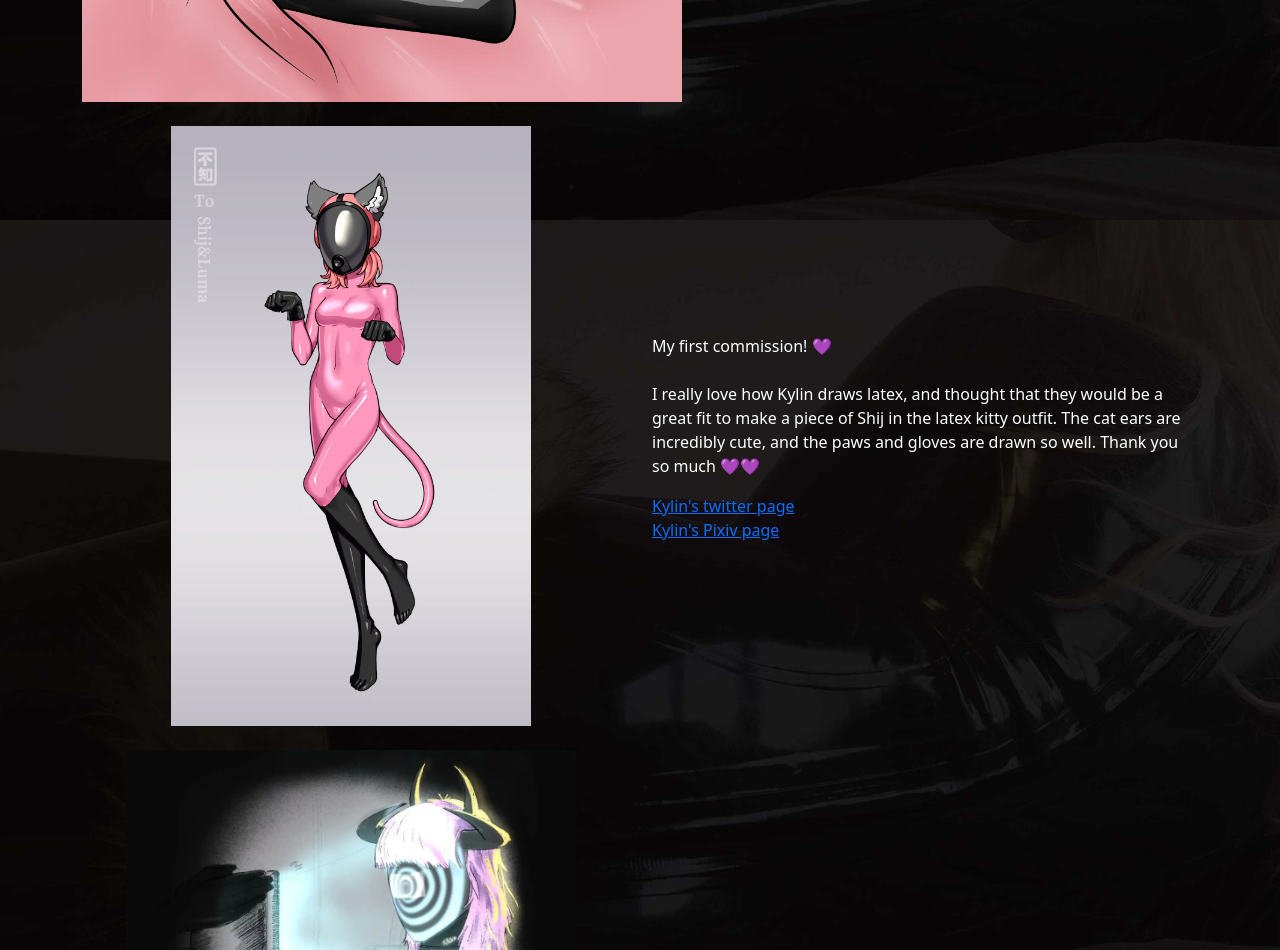
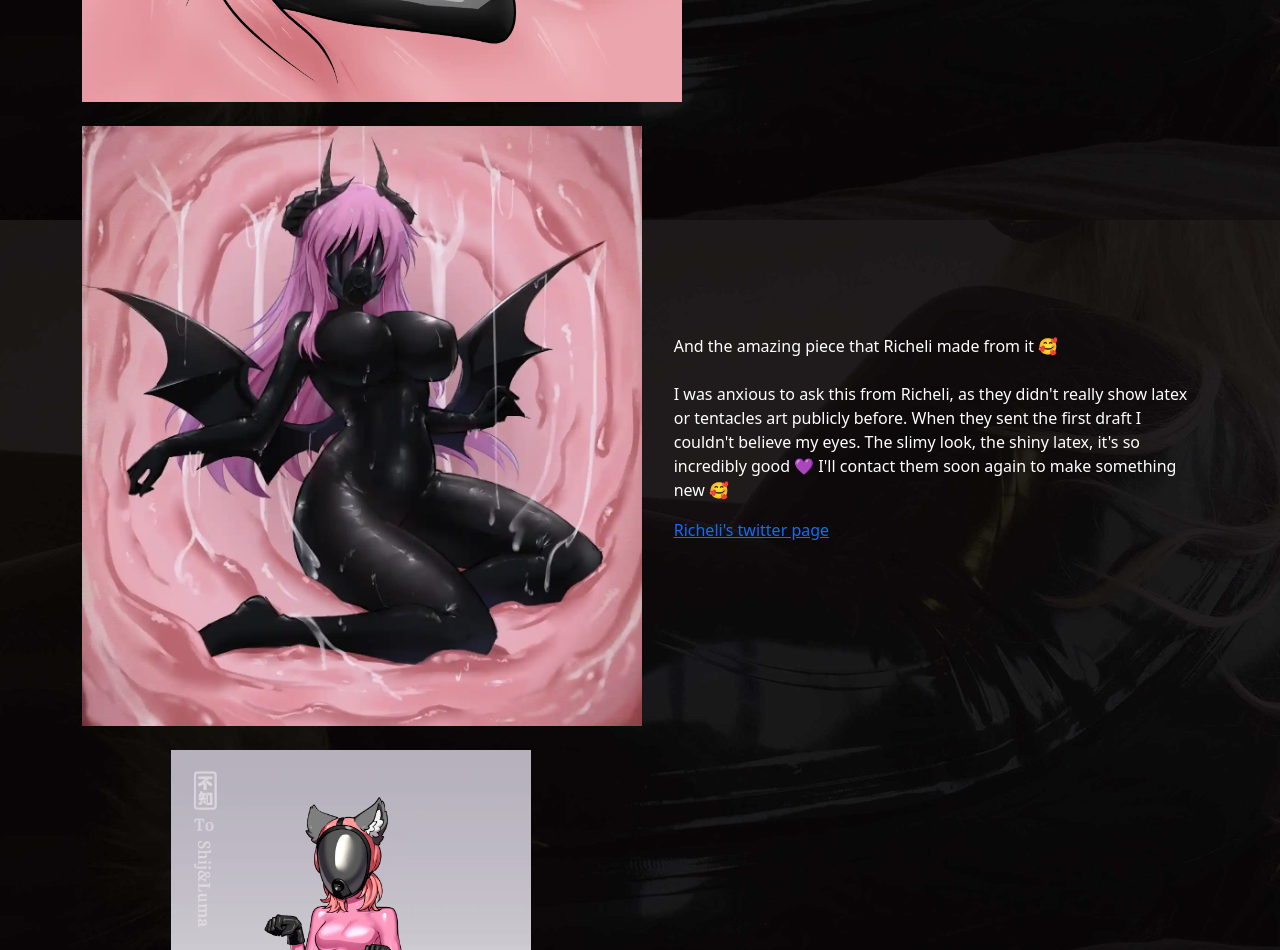
Before and after one commit to Shij411/Shij411.github.io, a plain HTML site: page art.html in a window 1280 px wide. Shown: the part 580-1530 px from the top of the page. Drawn offline with nearby package versions, Linux system fonts and the light colour scheme.

Commit message:
Remove CuriousCat, add Richeli's art, add more Luma and Shij stuff

```diff
--- a/art.html
+++ b/art.html
@@ -50,6 +50,27 @@
                         demon horns. Residing in her lair, covered by slime and tentacles, she lures adventurers into
                         her trap to cover them in latex and bondage 💜
                     </p>
+                </div>
+            </div>
+        </div>
+    </row>
+    <row>
+        <div class="row justify-content-center">
+            <div class="col-lg mb-lg-4">
+                <img src="art/richeli.webp" class="art" alt="" srcset="">
+            </div>
+            <div class="col-lg mx-2 align-self-center">
+                <div class="my-3">
+                    <p>And the amazing piece that Richeli made from it 🥰
+                        <br><br>
+                        I was anxious to ask this from Richeli, as they didn't really show latex or tentacles art publicly
+                        before. When they sent the first draft I couldn't believe my eyes. The slimy look, the shiny latex,
+                        it's so incredibly good 💜
+
+                        I'll contact them soon again to make something new 🥰
+                    </p>
+
+                    <a href="https://x.com/Richeli_159">Richeli's twitter page</a><br>
                 </div>
             </div>
         </div>
--- a/lumascript.js
+++ b/lumascript.js
@@ -2,7 +2,7 @@ var currentImage = document.getElementById("current-image");
 
 var imageThumbs = document.getElementById("image-thumbs");
 
-var maxIndex = 12
+var maxIndex = 15
 var jump = 4
 var index = maxIndex;
 var w = window.innerWidth;
--- a/script.js
+++ b/script.js
@@ -2,7 +2,7 @@ var currentImage = document.getElementById("current-image");
 
 var imageThumbs = document.getElementById("image-thumbs");
 
-var maxIndex = 42
+var maxIndex = 45
 var jump = 5
 var index = maxIndex;
 var w = window.innerWidth;
```
Also changed, not shown: index.html (+0 -7 lines), art/richeli.webp (added), gallery/Luma/Luma14.webp (added), gallery/Luma/Luma15.webp (added), gallery/images/image43.webp (added), gallery/images/image44.webp (added), gallery/images/image45.webp (added), logos/curiouscat.png (deleted), 1 other file.
